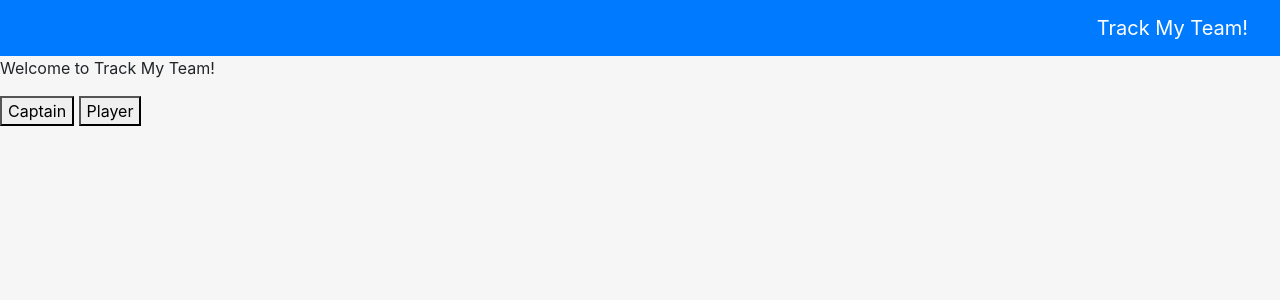
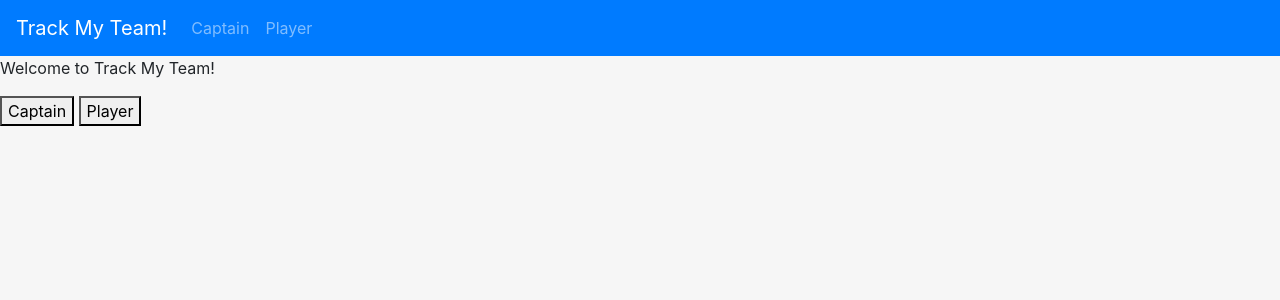
Before and after one commit to saundesh/track-my-team, a Django app: page / in a window 1280 px wide. Shown: the top 300 px of the page. Run offline with Django 3.2, Linux system fonts and the light colour scheme; some libraries are stand-ins or nearby versions.

Commit message:
working navbar

```diff
--- a/track_my_team/website/static/website/style.css
+++ /dev/null
@@ -1,3 +0,0 @@
-.navbar-brand {
-    color: #ffffff
-}
--- a/track_my_team/website/templates/website/header.html
+++ b/track_my_team/website/templates/website/header.html
@@ -5,23 +5,18 @@
 	<title>{% block title %} Track My Team! {% endblock %}</title>
 	{% load staticfiles %}
     <link rel="stylesheet" type="text/css" href="{% static 'website/css/bootstrap.min.css' %}"/>
-    <link rel="stylesheet" type="text/css" href="{% static 'website/style.css' %}"/>
+    <!-- <link rel="stylesheet" type="text/css" href="{% static 'website/style.css' %}"/> -->
     <script src="https://ajax.googleapis.com/ajax/libs/jquery/1.12.0/jquery.min.js"></script>
     <script src="{% static 'website/js/bootstrap.min.js' %}"></script>
 </head>
 <body class="body" style="background-color:#f6f6f6">
-
-<nav class="navbar navbar-toggleable-md navbar-inverse bg-primary">
-    <button class="navbar-toggler navbar-toggler-right" type="button" data-toggle="collapse" data-target="#topNavBar" aria-controls="topNavBar" aria-expanded="false" aria-label="Toggle navigation">
+<nav class="navbar navbar-expand-md navbar-dark bg-primary">
+    <button class="navbar-toggler" type="button" data-toggle="collapse" data-target="#nav-content" aria-controls="nav-content" aria-expanded="false" aria-label="Toggle navigation">
         <span class="navbar-toggler-icon"></span>
     </button>
     <a class="navbar-brand" href="{% url 'website:index' %}">Track My Team!</a>
-
-    <div class="collapse navbar-collapse" id="topNavBar">
-        <ul class="navbar-nav mr-auto">
-            <li class="nav-item active">
-                <a class="nav-link" href="{% url 'website:index' %}">Home</a>
-            </li>
+    <div class="collapse navbar-collapse" id="nav-content">
+        <ul class="navbar-nav">
             <li class="nav-item">
                 <a class="nav-link" href="{% url 'website:captain' %}">Captain</a>
             </li>
```
